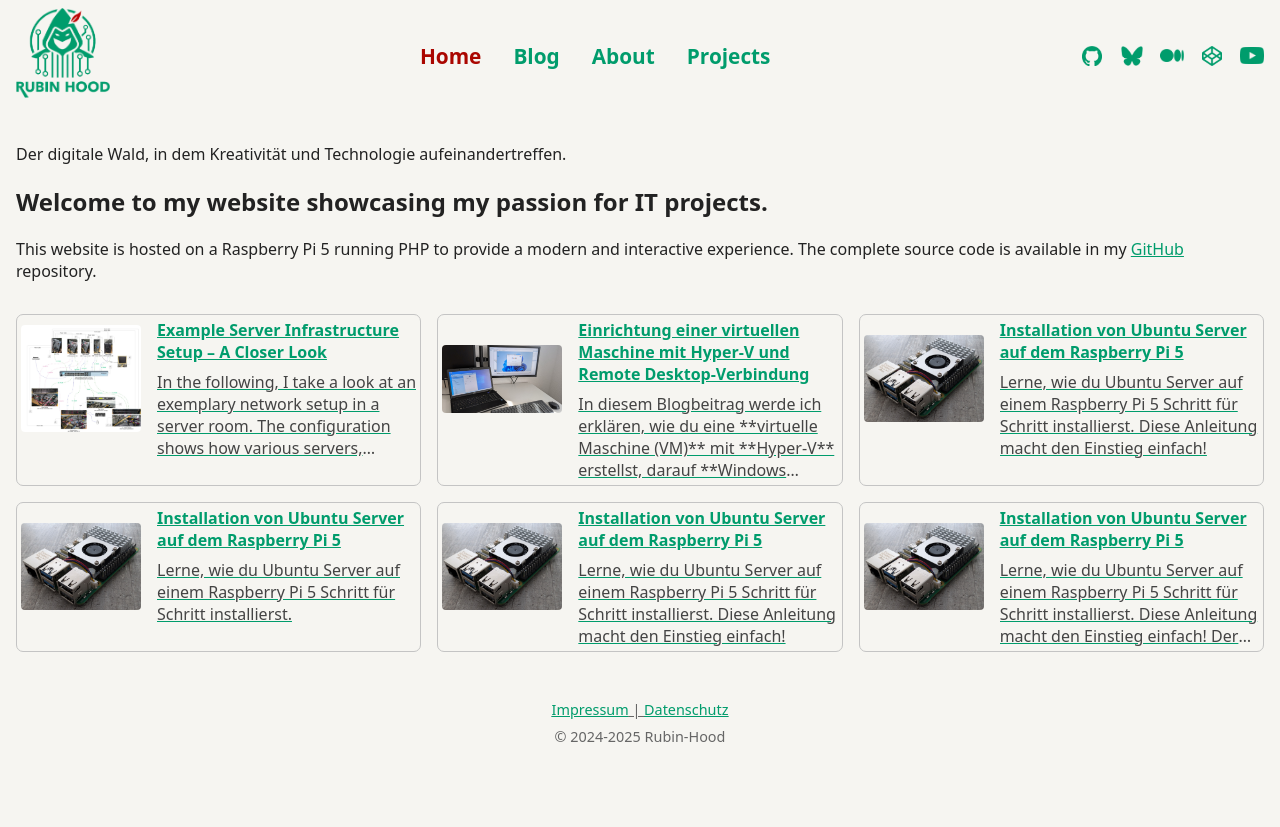
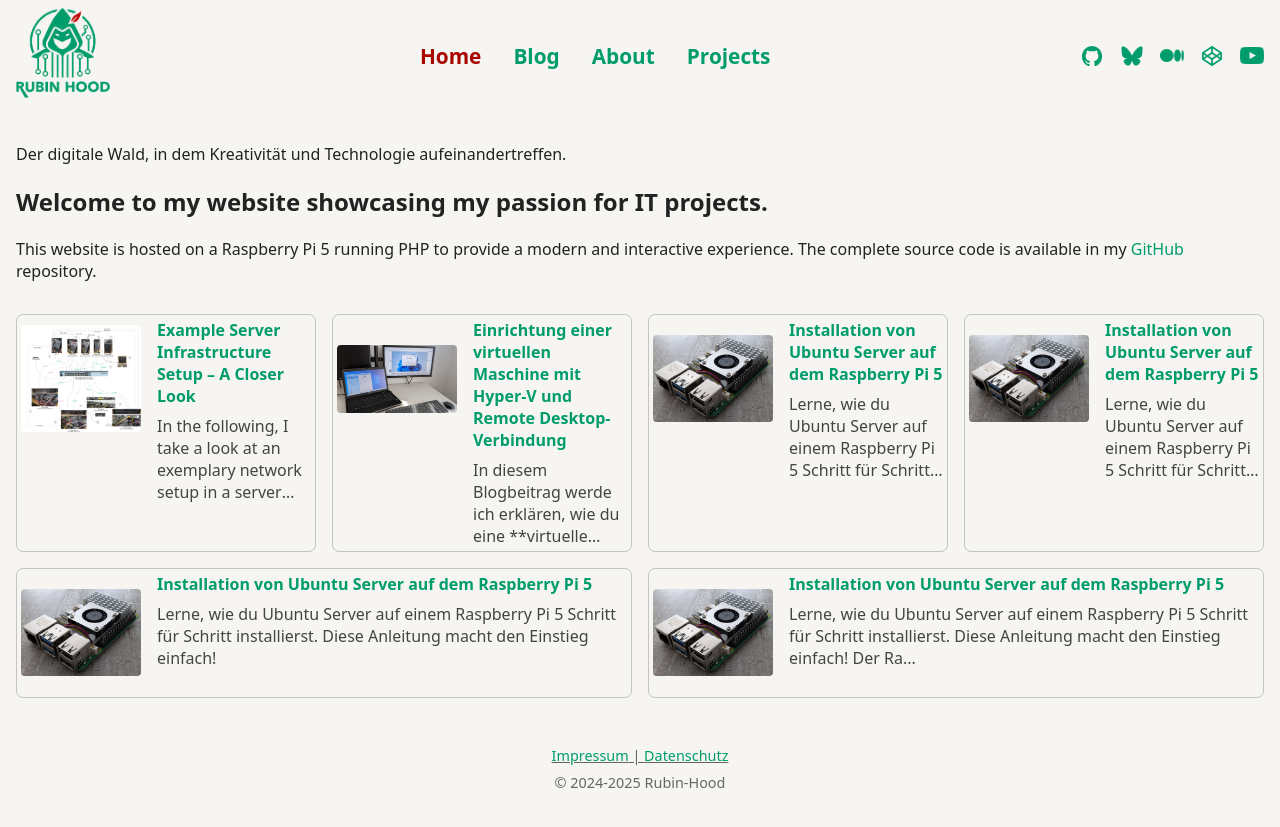
Before and after one commit to rubin-hood/rubinhood-blog, a Jekyll site: the page built from index.md, in a window 1280 px wide. Shown: the top 827 px of the page. Built offline with Jekyll 4.4.1, drawn with Linux system fonts in a browser that asks for light colours.

Commit message:
Update style.css

```diff
--- a/assets/css/style.css
+++ b/assets/css/style.css
@@ -17,7 +17,7 @@ html, body {                                 /* Diese Regeln gelten für das ges
 }
 
 a {
-  /*text-decoration: none !important;    /* Unterstreichung für alle Links überall abschalten */
+  text-decoration: none !important;    /* Unterstreichung für alle Links überall abschalten */
   color: #009C6C;            /* Standardfarbe */
 }
 
@@ -178,7 +178,7 @@ main {
   display: flex;            /* Bild und Inhalt nebeneinander */
   align-items: flex-start;   /* Bild und Text oben ausrichten (NICHT mittig!) */
   padding: 0.25rem;         /* Etwas Innenabstand rundherum */
-  min-width: 350px;         /* Mindestbreite der Karte */
+  min-width: 300px;         /* Mindestbreite der Karte */
   max-width: 800px;         /* Maximalbreite der Karte */
   margin-bottom: 1rem;      /* Abstand nach unten zur nächsten Karte */
   transition: border-color .2s; /* Weicher Übergang bei Farbumschlag (z.B. bei aktiver Karte) */
```
